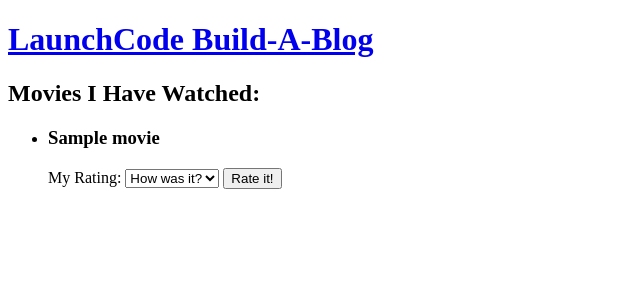
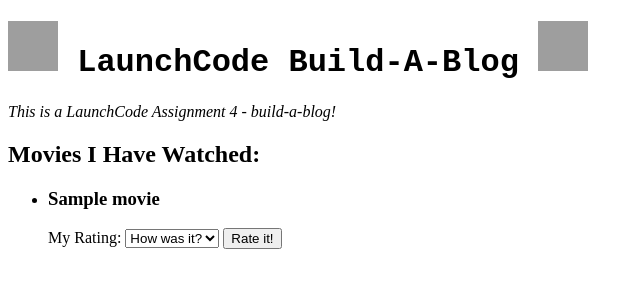
Before and after one commit to jiwpark00/build-a-blog, a Python web app: template templates/ratings.html in a window 1280 px wide. Shown: the top 300 px of the page, without its empty margins (0-643 px from the left). Run offline with Jinja, Linux system fonts and the light colour scheme; the template is opened without the code that fills it: most values are stand-ins (such as "Sample title", 1, 10 or a date in 2020); grey boxes are pictures that could not be loaded.

Commit message:
Enhancing the main blog page

```diff
--- a/templates/base.html
+++ b/templates/base.html
@@ -9,14 +9,14 @@
         </style>
     </head>
     <body>
-        <h1>
-            <a href="/">LaunchCode Build-A-Blog</a>
+        <h1 style="font-family: 'Courier New'">
+        <img src="https://media.glassdoor.com/sqll/968183/launchcode-squarelogo-1464169779766.png"
+        height="50px"; width="50px"></img>
+            LaunchCode Build-A-Blog
+        <img src="https://media.glassdoor.com/sqll/968183/launchcode-squarelogo-1464169779766.png"
+        height="50px"; width="50px"></img>
         </h1>
-        <ul>
-            <!-- <li><a href="/">My List</a></li>
-            <li><a href="/">My Ratings</a></li> -->
-        </ul>
-
+        <em><p> This is a LaunchCode Assignment 4 - build-a-blog! </p></em>
         {% block content %}
         {% endblock %}
 
```
Also changed, not shown: main.py (+2 -5 lines), templates/frontpage.html (+8 -2 lines), 1 other file.
